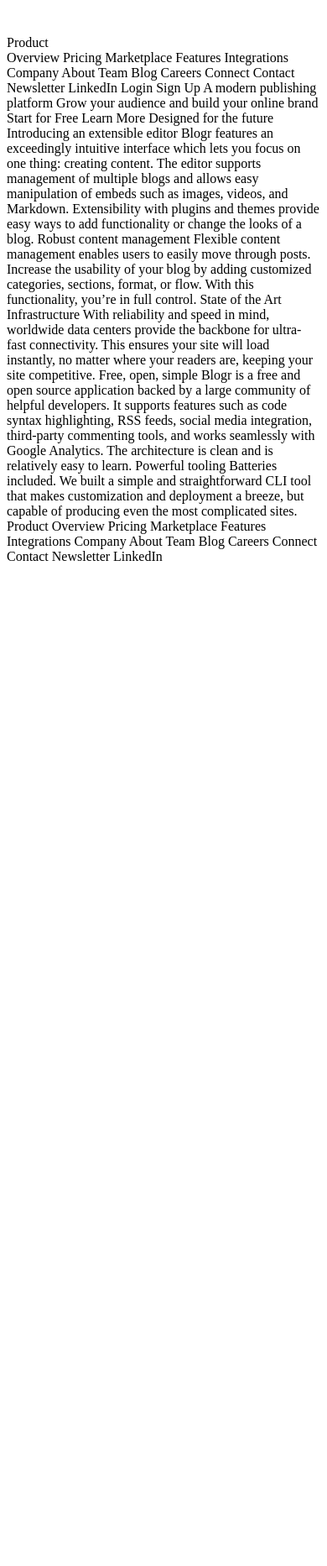
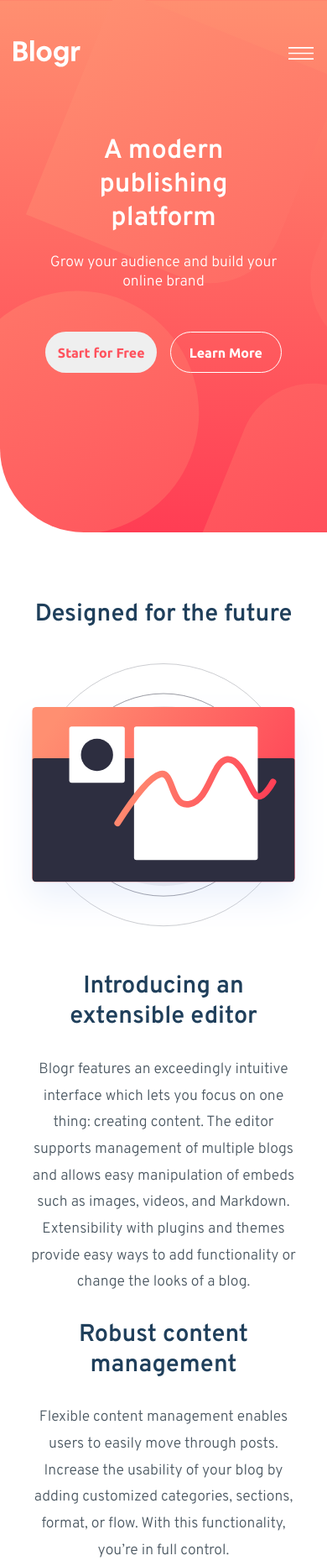
Before and after one commit to amrmabdelazeem/blogr-landing-page, a plain HTML site: page index.html in a window 390 px wide. Shown: the top 1865 px of the page at 84% size. Before the commit the page ends 844 px from the top, so only its background shows below. Drawn offline with Linux system fonts and the light colour scheme.

Commit message:
Safe point

```diff
--- a/css/styles.css
+++ b/css/styles.css
@@ -13,3 +13,141 @@
 }
 /* font-family: 'Overpass', sans-serif;
 font-family: 'Ubuntu', sans-serif; */
+body{
+    margin: 0;
+}
+h1, h2, h3,p{
+    font-family: 'Overpass', sans-serif;
+}
+.container{}
+
+.header{
+    background-image:url(../images/bg-pattern-intro-mobile.svg), var(--intro-cta-bg);
+    background-size: 300%;
+    background-position: top 35% left 35%;
+    padding: 3rem 1rem 5rem;
+    z-index: 0;
+    height: 60vh;
+    border-bottom-left-radius: 100px;
+    margin-bottom: 5rem;
+}
+.nav{
+    display: flex;
+    justify-content: space-between;
+    align-items: center;
+    margin-bottom: 5rem;
+}
+.logo{
+    width: 5rem;
+    height: auto;
+    cursor: pointer;
+}
+.menu-icon{
+    width: 30px;
+    height: 15px;
+    cursor: pointer;
+}
+.menu{
+    position: absolute;
+    display: none;
+}
+.intro{
+    text-align: center;
+    padding: 0 1.2rem;
+}
+.intro h1, p{
+    color: var(--white);
+    padding: 0 1.1rem;
+
+}
+.intro p{
+    font-size: 1.1rem;
+}
+.buttons{
+    display: grid;
+    grid-template-rows: .1fr;
+    grid-template-columns: 1fr 1fr;
+    gap: 1rem;
+    padding: 0 1.2rem;
+    margin-top: 3rem;
+}
+.button-primary{
+    font-size: 1rem;
+    padding: .9rem .9rem;
+    border-radius: 50px;
+    border: none;
+    color: var(--lightRed-cta-text);
+    font-family: 'Ubuntu', sans-serif;
+    font-weight: 700;
+    cursor: pointer;
+}
+.button-secondary{
+    font-size: 1rem;
+    padding: .9rem .9rem;
+    border-radius: 50px;
+    border: 1px solid var(--white);
+    background-color: transparent;
+    color: var(--white);
+    font-family: 'Ubuntu', sans-serif;
+    font-weight: 700;
+    cursor: pointer;
+}
+.mid-section{
+    text-align: center;
+}
+.mid-section img{
+    width: 100%;
+    margin-bottom: 1rem;
+}
+h2{
+    margin-bottom: 2.5rem;
+    font-size: 1.8rem;
+    color: var(--very-dark-blue-headings);
+
+}
+.editor-text{
+    padding: 0 1rem;
+}
+.editor-text h3{
+    font-size: 1.8rem;
+    padding: 0 2rem;
+    color: var(--very-dark-blue-headings);
+}
+.editor-text p{
+    font-size: 1.1rem;
+    color: var(--body-copy);
+    line-height: 1.8;
+}
+
+.phones{
+    position: relative;
+    background: url(../images/bg-pattern-circles.svg), var(--body-bg);
+    background-position: top 280% left -110px;
+    background-size: 150%;
+    background-repeat: no-repeat;
+
+    margin-top: 20rem;
+    /* height: 100vh; */
+    padding: 12rem 0 0;
+    border-top-right-radius: 100px;
+    border-bottom-left-radius: 110px;
+
+}
+.phones img{
+    width: 100%;
+    position: absolute;
+    top: -220px;
+}
+.text-phones{
+    padding: 0 1rem;
+    text-align: center;
+}
+.text-phones h3{
+    font-size: 1.8rem;
+    color: var(--white);
+}
+.text-phones p{
+    font-size: 1.1rem;
+    color: var(--footer-text);
+    line-height: 1.8;
+}
--- a/index.html
+++ b/index.html
@@ -5,7 +5,7 @@
   <meta name="viewport" content="width=device-width, initial-scale=1.0">
 
   <link rel="icon" type="image/png" sizes="32x32" href="./images/favicon-32x32.png">
-
+  <link rel="stylesheet" href="./css/styles.css">
   <title>Blogr landing page</title>
 
 </head>
@@ -14,11 +14,49 @@
     <div class="container">
       <div class="header">
         <div class="nav">
-          <img src="./images/logo.svg" alt="page-logo" height="30px" width="30px">
-          <img src="./images/icon-hamburger.svg" alt="icon-menu">
+          <img class="logo" src="./images/logo.svg" alt="page-logo">
+          <img class="menu-icon" src="./images/icon-hamburger.svg" alt="icon-menu">
           <div class="menu">
             <div class="product">Product</div>
           </div>
+        </div>
+        <div class="intro">
+          <h1>A modern publishing platform</h1>
+          <p>Grow your audience and build your online brand</p>
+          <div class="buttons">
+            <button class="button-primary">Start for Free</button>
+            <button class="button-secondary">Learn More</button>
+          </div>
+        </div>
+      </div>
+      <div class="mid-section">
+        <h2>Designed for the future</h2>
+        <img src="./images/illustration-editor-mobile.svg" alt="illustration-editor-mobile">
+        <div class="editor-text">
+          <h3>Introducing an extensible editor</h3>
+          <p>
+            Blogr features an exceedingly intuitive interface which lets you focus on one thing: creating content.
+            The editor supports management of multiple blogs and allows easy manipulation of embeds such as images,
+            videos, and Markdown. Extensibility with plugins and themes provide easy ways to add functionality or
+            change the looks of a blog.
+          </p>
+        </div>
+        <div class="editor-text">
+          <h3>Robust content management</h3>
+          <p>
+            Flexible content management enables users to easily move through posts. Increase the usability of your blog
+            by adding customized categories, sections, format, or flow. With this functionality, you’re in full control.
+          </p>
+        </div>
+      </div>
+      <div class="phones">
+        <img src="./images/illustration-phones.svg" alt="illustration-phones">
+        <div class="text-phones">
+          <h3>State of the Art Infrastructure</h3>
+          <p>
+            With reliability and speed in mind, worldwide data centers provide the backbone for ultra-fast connectivity.
+            This ensures your site will load instantly, no matter where your readers are, keeping your site competitive.
+          </p>
         </div>
       </div>
     </div>
```
Also changed, not shown: README.md.
